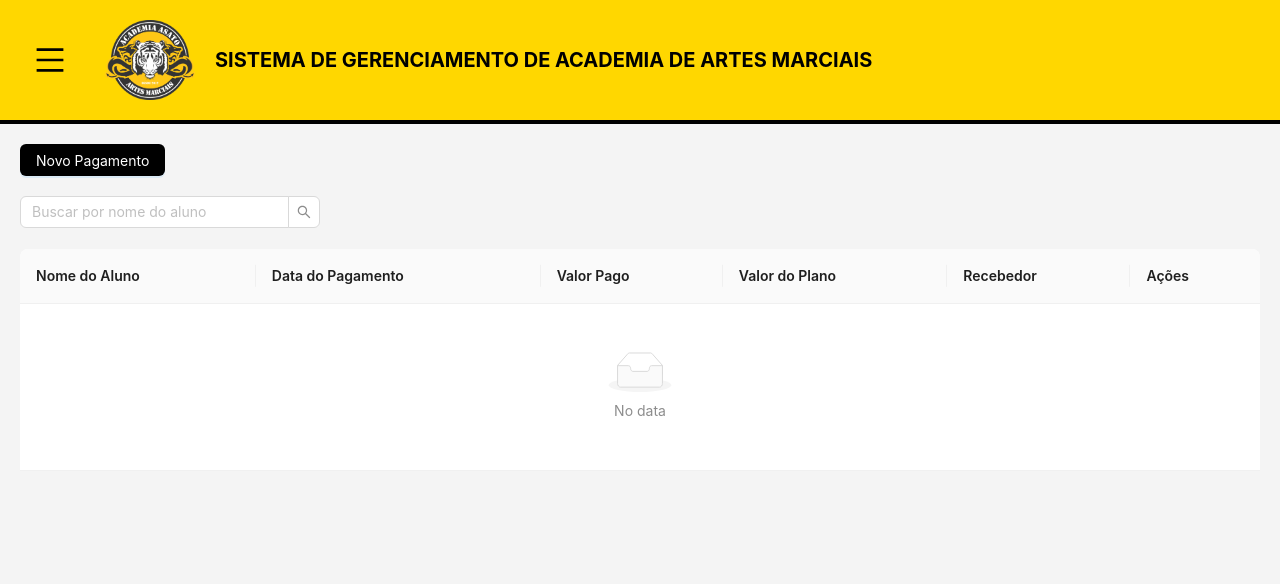
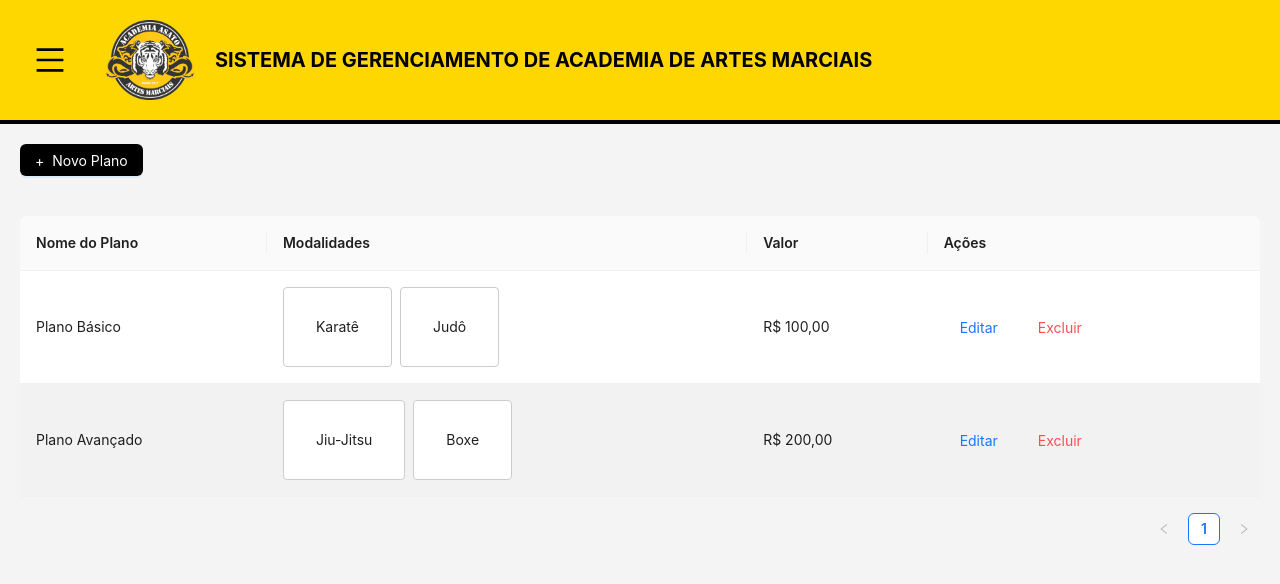
Before and after one commit to cesarfelipe5/sgaam-front, a React (Create React App) app: page /planos in a window 1280 px wide. Shown: the top 584 px of the page. Built offline with nearby package versions, Linux system fonts and the light colour scheme.

Commit message:
Novas alteracoes (#2)
* Co-authored-by: Cesar Felipe <cesarfelipe5@users.noreply.github.com>

* correcao

* correcao status

* tabela_planos

---------

Co-authored-by: Fabian Filipe <fabfilipelino@gmail.com>

```diff
--- a/src/pages/Planos.js
+++ b/src/pages/Planos.js
@@ -1,61 +1,65 @@
-import { Button, DatePicker, Form, Input, Modal, Select, Table } from "antd";
-import moment from "moment";
 import React, { useState } from "react";
+import { Button, Card, Form, Input, Modal, Select, Table } from "antd";
 import DrawerMenu from "../components/DrawerMenu";
 
 const { Option } = Select;
-const { Search } = Input;
 
 const Planos = () => {
   const [isModalVisible, setIsModalVisible] = useState(false);
   const [editingRecord, setEditingRecord] = useState(null);
-  const [searchText, setSearchText] = useState(""); // Estado para o campo de busca
-  const [plans, setPlans] = useState([]);
+  const [plans, setPlans] = useState([
+    {
+      key: "1",
+      nome: "Plano Básico",
+      modalidades: ["Karatê", "Judô"],
+      valor: "R$ 100,00",
+    },
+    {
+      key: "2",
+      nome: "Plano Avançado",
+      modalidades: ["Jiu-Jitsu", "Boxe"],
+      valor: "R$ 200,00",
+    },
+  ]);
+  const [deleteRecord, setDeleteRecord] = useState(null); // Estado para o modal de confirmação de exclusão
 
   const [form] = Form.useForm();
 
   const handleAddPlan = () => {
     setIsModalVisible(true);
-
     setEditingRecord(null);
-
     form.resetFields();
   };
 
   const handleEditPlan = (record) => {
     setIsModalVisible(true);
-
     setEditingRecord(record);
-
-    form.setFieldsValue({
-      ...record,
-      dataPagamento: moment(record.dataPagamento, "DD/MM/YYYY"),
-    });
+    form.setFieldsValue(record);
   };
 
   const handleDeletePlan = (key) => {
     setPlans(plans.filter((item) => item.key !== key));
+    setDeleteRecord(null);
+  };
+
+  const confirmDelete = (record) => {
+    setDeleteRecord(record);
   };
 
   const handleSave = () => {
     form.validateFields().then((values) => {
       const newData = [...plans];
       if (editingRecord) {
-        // Editando um pagamento existente
+        // Editando um plano existente
         const index = newData.findIndex(
           (item) => item.key === editingRecord.key
         );
-        newData[index] = {
-          ...editingRecord,
-          ...values,
-          dataPagamento: values.dataPagamento.format("DD/MM/YYYY"),
-        };
+        newData[index] = { ...editingRecord, ...values };
       } else {
-        // Adicionando um novo pagamento
+        // Adicionando um novo plano
         newData.push({
           key: `${newData.length + 1}`,
           ...values,
-          dataPagamento: values.dataPagamento.format("DD/MM/YYYY"),
         });
       }
       setPlans(newData);
@@ -63,54 +67,50 @@ const Planos = () => {
     });
   };
 
-  // Filtragem dos dados com base na pesquisa
-  const filteredData = plans.filter((aluno) =>
-    aluno.nome.toLowerCase().includes(searchText.toLowerCase())
-  );
-
   const columns = [
     {
-      title: "Nome do Aluno",
+      title: "Nome do Plano",
       dataIndex: "nome",
       key: "nome",
     },
     {
-      title: "Data do Pagamento",
-      dataIndex: "dataPagamento",
-      key: "dataPagamento",
+      title: "Modalidades",
+      dataIndex: "modalidades",
+      key: "modalidades",
+      render: (modalidades) =>
+        modalidades.map((mod) => (
+          <Card
+            key={mod}
+            style={{
+              display: "inline-block",
+              marginRight: 8,
+              border: "1px solid #ccc",
+              borderRadius: 4,
+              padding: "4px 8px",
+            }}
+          >
+            {mod}
+          </Card>
+        )),
     },
     {
-      title: "Valor Pago",
-      dataIndex: "valorPago",
-      key: "valorPago",
-    },
-    {
-      title: "Valor do Plano",
-      dataIndex: "valorPlano",
-      key: "valorPlano",
-    },
-    {
-      title: "Recebedor",
-      dataIndex: "recebedor",
-      key: "recebedor",
+      title: "Valor",
+      dataIndex: "valor",
+      key: "valor",
     },
     {
       title: "Ações",
       key: "acoes",
-      render: (text, record) => (
+      render: (_, record) => (
         <>
           <Button
-            style={{ marginRight: 10 }}
             type="link"
             onClick={() => handleEditPlan(record)}
+            style={{ marginRight: 8 }}
           >
             Editar
           </Button>
-          <Button
-            type="link"
-            danger
-            onClick={() => handleDeletePlan(record.key)}
-          >
+          <Button type="link" danger onClick={() => confirmDelete(record)}>
             Excluir
           </Button>
         </>
@@ -121,32 +121,24 @@ const Planos = () => {
   return (
     <>
       <DrawerMenu />
-
-      <div style={{ padding: "20px" }}>
+      <div style={{ padding: 20 }}>
         <Button
           type="primary"
-          style={{ backgroundColor: "black", marginBottom: "10px" }}
+          icon="+"
+          style={{
+            marginBottom: 20,
+            backgroundColor: "black",
+            color: "white",
+            border: "none",
+          }}
           onClick={handleAddPlan}
         >
-          Novo Pagamento
+          Novo Plano
         </Button>
-
-        {/* Campo de pesquisa */}
-        <Search
-          placeholder="Buscar por nome do aluno"
-          onChange={(e) => setSearchText(e.target.value)}
-          style={{
-            width: 300,
-            marginBottom: "1px",
-            marginTop: "10px",
-            display: "block",
-          }}
-        />
-
-        <Table columns={columns} dataSource={filteredData} />
+        <Table columns={columns} dataSource={plans} />
 
         <Modal
-          title={editingRecord ? "Editar plano" : "Novo plano"}
+          title={editingRecord ? "Editar Plano" : "Novo Plano"}
           open={isModalVisible}
           onCancel={() => setIsModalVisible(false)}
           onOk={handleSave}
@@ -155,48 +147,50 @@ const Planos = () => {
         >
           <Form form={form} layout="vertical">
             <Form.Item
-              label="Nome do Aluno"
+              label="Nome do Plano"
               name="nome"
+              rules={[{ required: true, message: "Por favor, insira o nome" }]}
+            >
+              <Input placeholder="Nome do plano" />
+            </Form.Item>
+            <Form.Item
+              label="Modalidades"
+              name="modalidades"
               rules={[
-                { required: true, message: "Por favor, selecione o aluno" },
+                { required: true, message: "Por favor, selecione as modalidades" },
               ]}
             >
               <Select
-                showSearch
-                placeholder="Selecione um aluno"
-                optionFilterProp="children"
-                filterOption={(input, option) =>
-                  option.children.toLowerCase().indexOf(input.toLowerCase()) >=
-                  0
-                }
+                mode="multiple"
+                placeholder="Selecione as modalidades"
+                style={{ width: "100%" }}
               >
-                <Option value="João Silva">João Silva</Option>
-                <Option value="Maria Souza">Maria Souza</Option>
-                <Option value="Carlos Pereira">Carlos Pereira</Option>
+                <Option value="Karatê">Karatê</Option>
+                <Option value="Judô">Judô</Option>
+                <Option value="Jiu-Jitsu">Jiu-Jitsu</Option>
+                <Option value="Boxe">Boxe</Option>
               </Select>
             </Form.Item>
             <Form.Item
-              label="Valor Pago"
-              name="valorPago"
-              rules={[
-                { required: true, message: "Por favor, insira o valor pago" },
-              ]}
+              label="Valor"
+              name="valor"
+              rules={[{ required: true, message: "Por favor, insira o valor" }]}
             >
-              <Input prefix="R$" placeholder="Valor em BRL" />
-            </Form.Item>
-            <Form.Item
-              label="Data do Pagamento"
-              name="dataPagamento"
-              rules={[
-                {
-                  required: true,
-                  message: "Por favor, insira a data do pagamento",
-                },
-              ]}
-            >
-              <DatePicker format="DD/MM/YYYY" />
+              <Input prefix="R$" placeholder="Valor do plano" />
             </Form.Item>
           </Form>
+        </Modal>
+
+        <Modal
+          title="Confirmar Exclusão"
+          open={!!deleteRecord}
+          onCancel={() => setDeleteRecord(null)}
+          onOk={() => handleDeletePlan(deleteRecord?.key)}
+          okText="Excluir"
+          cancelText="Cancelar"
+          okButtonProps={{ danger: true }}
+        >
+          <p>Tem certeza de que deseja excluir o plano "{deleteRecord?.nome}"?</p>
         </Modal>
       </div>
     </>
```
